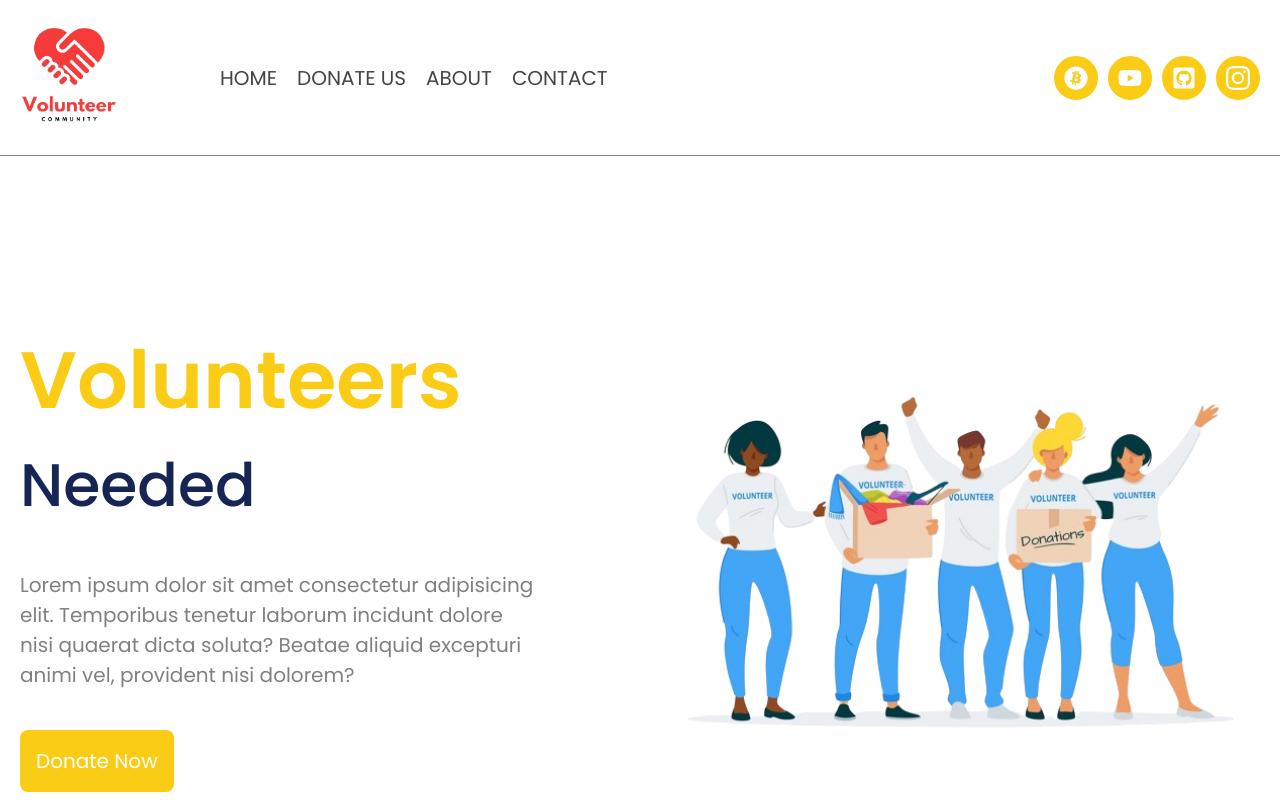
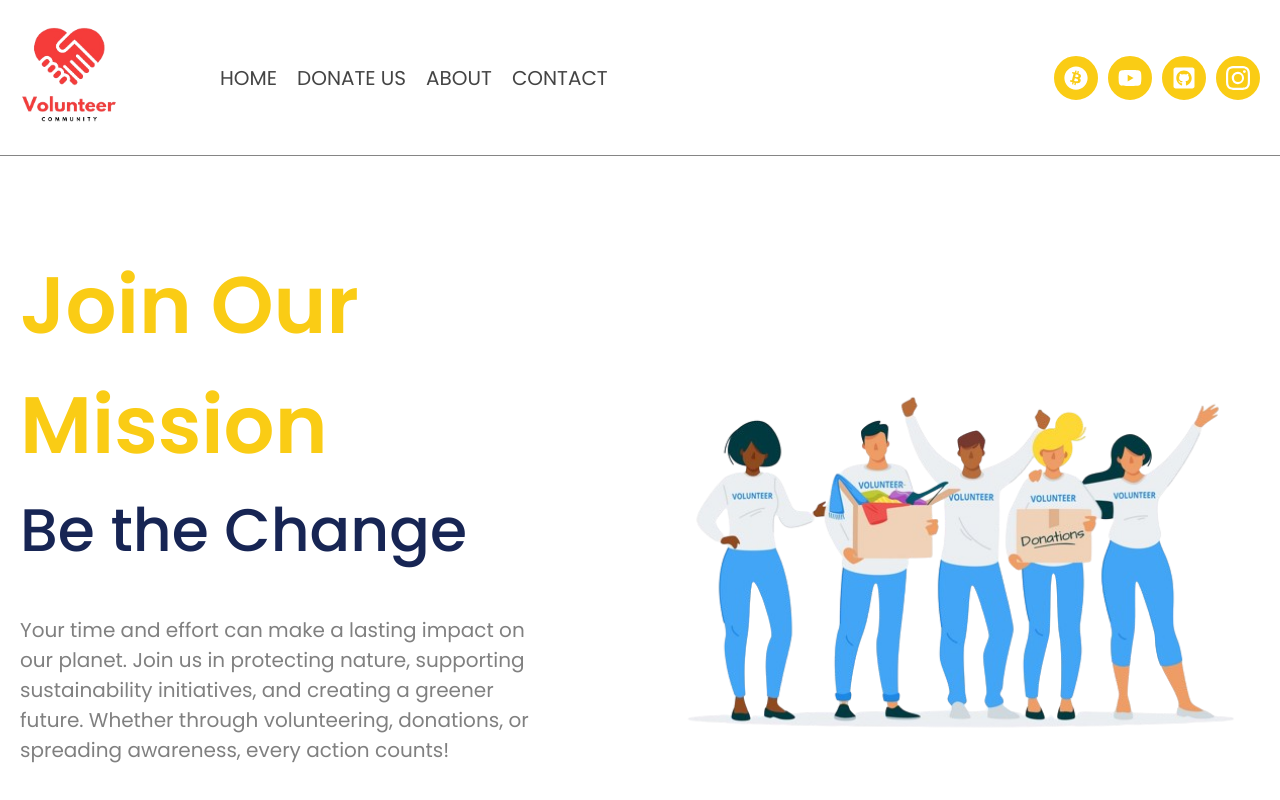
Before and after one commit to ha0himanshuarora/npo-project, a React (Vite) app in the folder frontend/: page / in a window 1280 px wide. Shown: the top 800 px of the page. Built offline with nearby package versions, Linux system fonts and the light colour scheme.

Commit message:
Updated Hero Section

```diff
--- a/frontend/src/miniComponents/Hero.jsx
+++ b/frontend/src/miniComponents/Hero.jsx
@@ -5,15 +5,13 @@ const Hero = () => {
   return (
     <section className="hero">
       <div className="banner">
-        <h1>Volunteers</h1>
-        <h3>Needed</h3>
+        <h1>Join Our Mission</h1>
+        <h3>Be the Change</h3>
         <p>
-          Lorem ipsum dolor sit amet consectetur adipisicing elit. Temporibus
-          tenetur laborum incidunt dolore nisi quaerat dicta soluta? Beatae
-          aliquid excepturi animi vel, provident nisi dolorem?
+          Your time and effort can make a lasting impact on our planet. Join us in protecting nature, supporting sustainability initiatives, and creating a greener future. Whether through volunteering, donations, or spreading awareness, every action counts!
         </p>
         <Link to={"/donate"} className="btn">
-          Donate Now
+        Support Our Cause
         </Link>
       </div>
       <div className="banner">
```
